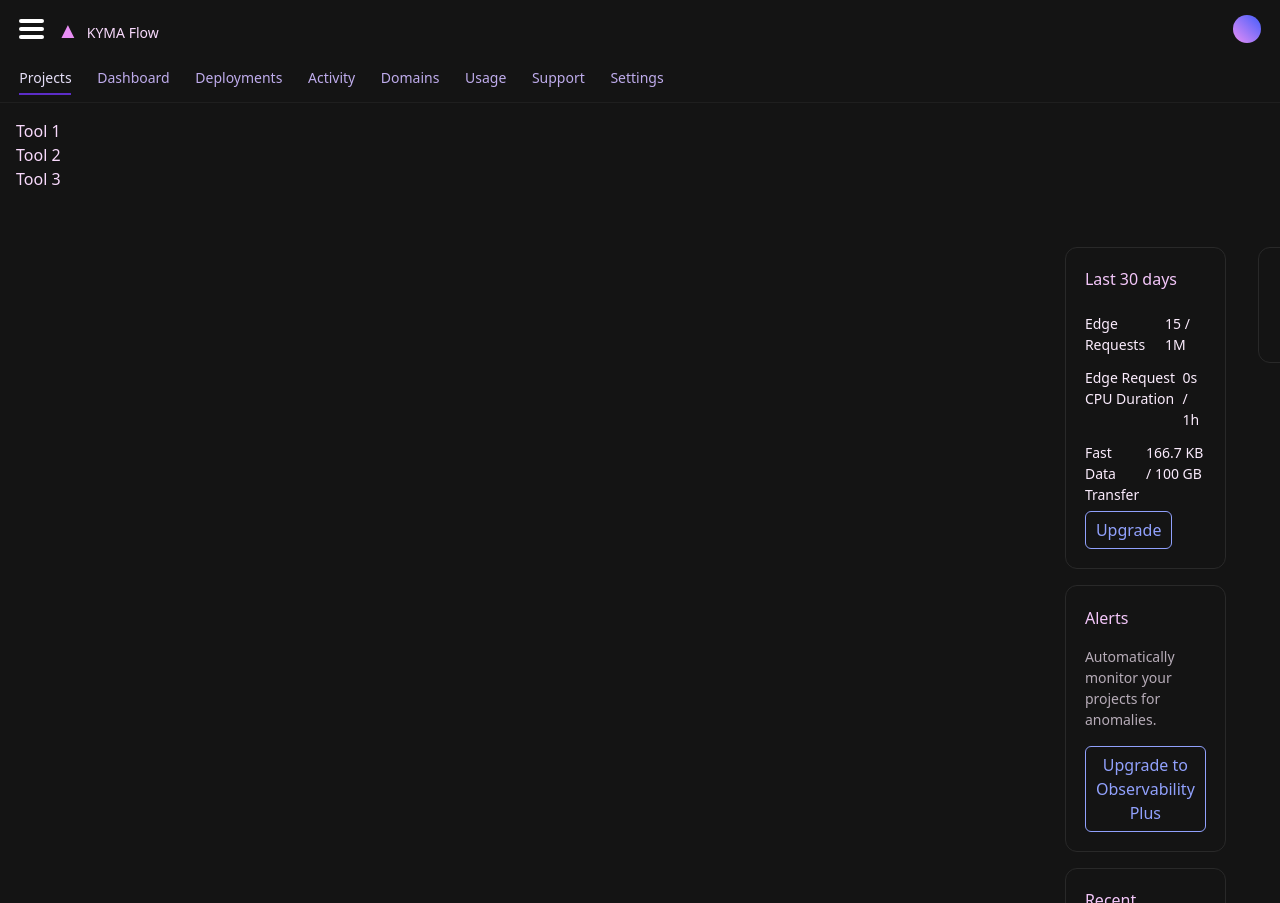
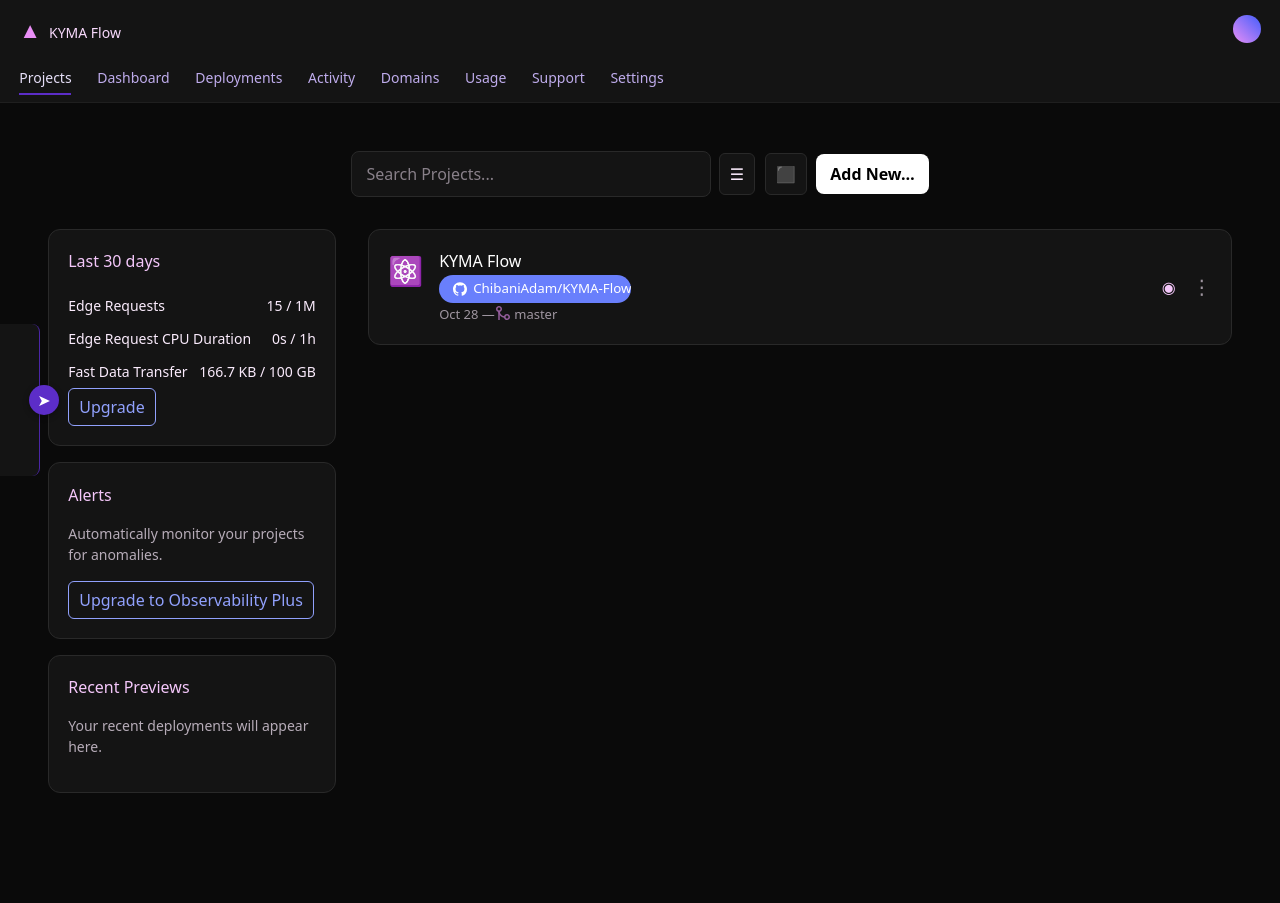
Before and after one commit to ChibaniAdam/KYMA-Flow-Front-Admin, a React (Vite) app: page /projects in a window 1280 px wide. Before the commit the page ends 841 px from the top, so only its background shows below. Built offline with nearby package versions, Linux system fonts and the light colour scheme.

Commit message:
removed hamburger sidebar and added dock station

```diff
--- a/src/components/header/header.tsx
+++ b/src/components/header/header.tsx
@@ -2,13 +2,7 @@
 import "./header.css";
 import { useEffect, useRef, useState } from "react";
 
-export function Header({
-  isSidebarOpen,
-  toggleSidebar
-}: {
-  isSidebarOpen: boolean;
-  toggleSidebar: () => void;
-}) {
+export function Header() {
   const navRef = useRef<HTMLDivElement>(null);
   const location = useLocation();
   const [menuOpen, setMenuOpen] = useState(false);
@@ -88,14 +82,6 @@
     <header className="topbar-container">
       <div className="topbar-row">
         <div className="topbar-left">
-          <button
-            className={`hamburger ${isSidebarOpen ? "open" : ""}`}
-            onClick={toggleSidebar}
-          >
-            <span></span>
-            <span></span>
-            <span></span>
-          </button>
 
           <div className="project">
             <div className="logo">▲</div>
--- a/src/layouts/layout.css
+++ b/src/layouts/layout.css
@@ -29,44 +29,79 @@
 /* ---------------- SIDEBAR ---------------- */
 
 .layout-sidebar {
-  width: 220px;
+  position: fixed;
+  top: 50%;
+  left: -80px;
+  transform: translateY(-50%);
+  width: 120px;
   background-color: var(--bg-black-200);
   color: var(--light-purple-800);
   padding: 1rem;
-  flex-shrink: 0;
-  text-wrap: nowrap;
   border-right: 1px solid var(--dark-purple-400);
-  transition:
-    width 0.3s ease,
-    padding 0.3s ease,
-    border-right-width 0.3s ease;
+  border-radius: 0 8px 8px 0;
+  transition: left 0.3s ease, padding 0.3s ease;
+  z-index: 50;
+  display: flex;
+  flex-direction: column;
+  gap: 1rem;
+}
+
+.sidebar-toggle {
+  position: absolute;
+  right: -20px;
+  top: 50%;
+  transform: translateY(-50%);
+  background: var(--dark-purple-500);
+  color: white;
+  border-radius: 50%;
+  width: 30px;
+  height: 30px;
+  display: flex;
+  align-items: center;
+  justify-content: center;
+  cursor: pointer;
+  transition: transform 0.3s ease;
+  box-shadow: 0 2px 6px rgba(0, 0, 0, 0.3);
+}
+
+.sidebar-toggle .arrow {
+  display: inline-block;
+  transition: transform 0.3s ease;
+}
+
+.sidebar-toggle .arrow.open {
+  transform: rotate(180deg);
+}
+
+.layout-sidebar.open {
+  left: 0;
 }
 
 .layout-sidebar.closed {
-  width: 0;
-  padding: 1rem 0;
-  border-right-width: 0;
-  overflow: hidden;
+  left: -80px;
 }
 
+.layout-sidebar ul {
+  list-style: none;
+  padding: 0;
+  margin: 0;
+}
+
+.layout-sidebar li {
+  padding: 0.5rem 0;
+  cursor: pointer;
+}
 
 /* ---------------- CONTENT ---------------- */
 
 .layout-content {
   flex: 1;
-  min-width: 0;
   padding: 1rem;
   background: var(--bg-black-100);
   color: var(--light-purple-900);
+  min-height: 100vh;
 }
 
-.layout-content.sidebar-open {
-  margin-left: 0;
-}
-
-.layout-content.sidebar-closed {
-  margin-left: 0;
-}
 
 /* ---------------- SMALL SCREEN ---------------- */
 
--- a/src/layouts/layout.tsx
+++ b/src/layouts/layout.tsx
@@ -10,13 +10,12 @@
 
   return (
     <div className="layout">
-      <Header
-        isSidebarOpen={isSidebarOpen}
-        toggleSidebar={toggleSidebar}
-      />
+      <Header/>
 
-      <div className="layout-body">
       <aside className={`layout-sidebar ${isSidebarOpen ? "open" : "closed"}`}>
+        <div className="sidebar-toggle" onClick={toggleSidebar}>
+          <span className={`arrow ${isSidebarOpen ? "open" : ""}`}>➤</span>
+        </div>
         <ul>
           <li>Tool 1</li>
           <li>Tool 2</li>
@@ -24,10 +23,9 @@
         </ul>
       </aside>
 
-        <main className={`layout-content ${isSidebarOpen ? "sidebar-open" : "sidebar-closed"}`}>
+      <main className="layout-content">
         <Outlet />
       </main>
     </div>
-    </div>
   );
 }
```
Lines whose indentation alone changed are shown as unchanged.
